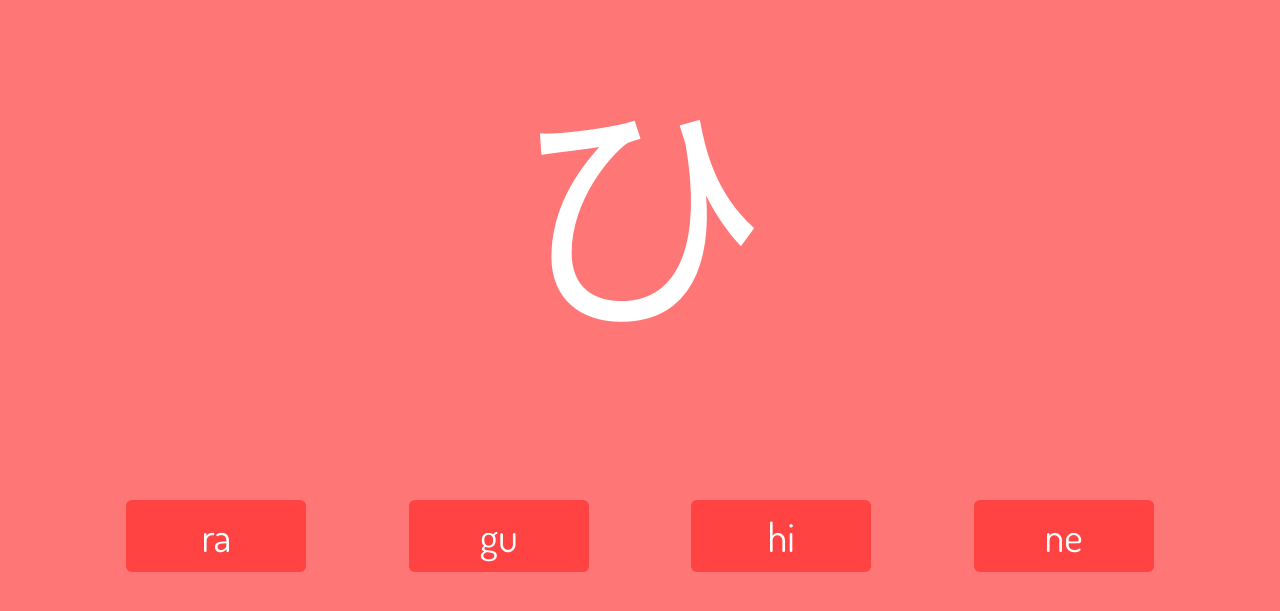
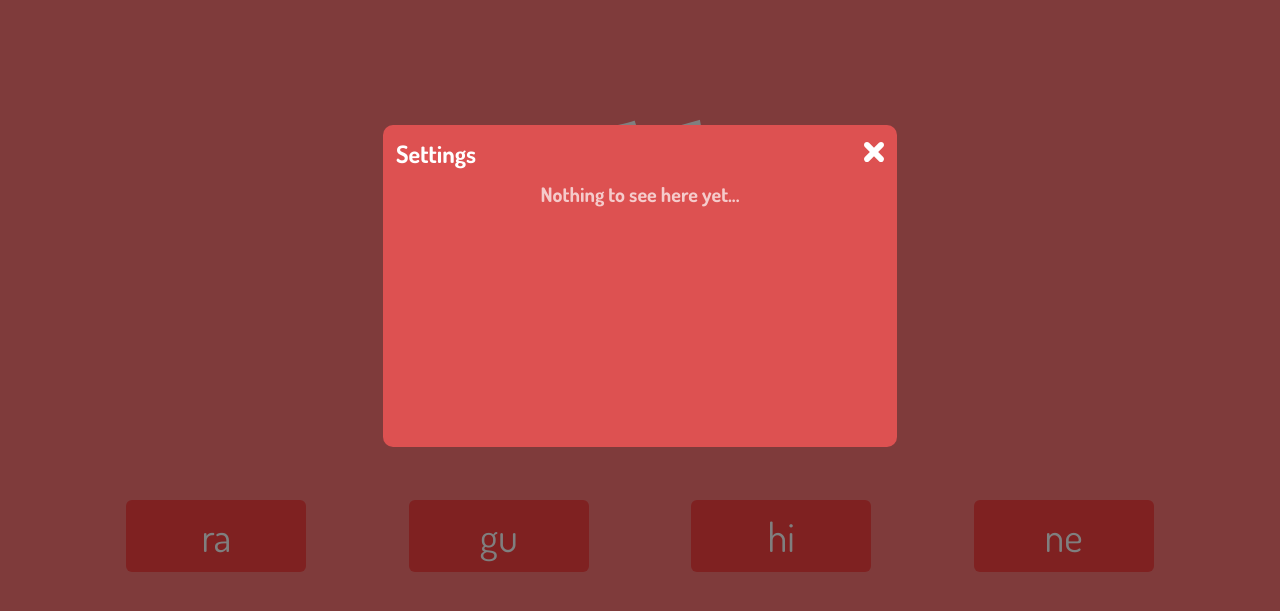
Before and after one commit to Adfre12yu/learnHiragana, a plain HTML site: page index.html in a window 1280 px wide. Both pictures are taken after a click on the button 1237 px from the left and 32 px from the top of the page. Shown: the part 75-686 px from the top of the page. Drawn offline with Linux system fonts and the light colour scheme.

Commit message:
Added settings modal

```diff
--- a/css/index.css
+++ b/css/index.css
@@ -46,6 +46,7 @@ button {
 img {
   color: white;
   filter: invert(1);
+  width: 30px;
 }
 
 .content {
@@ -102,3 +103,46 @@ h1 {
 .greenBtn {
   background-color: rgb(75, 233, 96, 65);
 }
+
+#overlay {
+  background: rgba(0, 0, 0, 0.5);
+  position: absolute;
+  top: 0;
+  right: 0;
+  left: 0;
+  bottom: 0;
+  height: 100%;
+  width: 100%;
+  display: none;
+}
+
+#settings {
+  margin: 0 auto;
+  height: 40%;
+  width: 40%;
+  background-color: #dd5151;
+  top: 25%;
+  position: relative;
+  border-radius: 10px;
+  padding: 0.1vh;
+}
+
+#closeBtn {
+  position: relative;
+  background: rgba(0, 0, 0, 0);
+  border: none;
+}
+
+h3 {
+  color: rgb(255, 255, 255, 0.7);
+  text-align: center;
+  font-size: 2.5vmin;
+}
+
+#settings img {
+  width: 20px;
+}
+
+#settings h2 {
+  font-size: 3vmin;
+}
--- a/index.html
+++ b/index.html
@@ -18,6 +18,7 @@
       <button id="optionsBtn">
         <img src="images/bxs-cog.svg" alt="Options" />
       </button>
+
     </div>
 
     <div class="content">
@@ -33,6 +34,18 @@
         </div>
       </div>
     </div>
+
+    <div id="overlay">
+      <div id="settings">
+        <div id="navBar">
+        <h2 class="settings">Settings</h2>
+        <button id="closeBtn">
+          <img src="images/close.svg" alt="Close" />
+        </button>
+        </div>
+        <h3>Nothing to see here yet...</h3>
+      </div>
+    </div>
     <script src="index.js"></script>
   </body>
 </html>
--- a/index.js
+++ b/index.js
@@ -6,6 +6,9 @@ const btnFour = document.getElementById("answerFour");
 const body = document.getElementById("body");
 const correctAu = new Audio("audio/correct.wav");
 const wrongAu = new Audio("audio/wrong.wav");
+const optionsBtn = document.getElementById("optionsBtn");
+const closeBtn = document.getElementById("closeBtn");
+const overlay = document.getElementById("overlay");
 let canAnswer = true;
 
 const buttons = {
@@ -187,5 +190,10 @@ btnFour.addEventListener("click", function () {
     }
   }
 });
-
+optionsBtn.addEventListener("click", function () {
+  overlay.style.display = "block";
+});
+closeBtn.addEventListener("click", function () {
+  overlay.style.display = "none";
+});
 newQuestion();
```
Also changed, not shown: images/close.svg (added).
